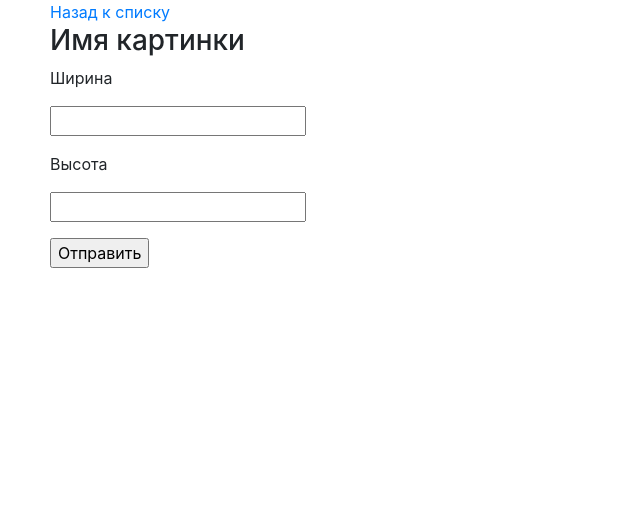
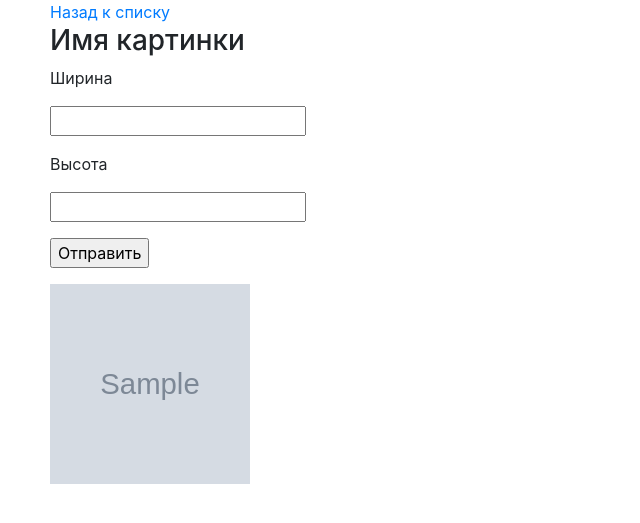
Before and after one commit to sergiishevchenko/resizer-image, a Django app: template test_project/templates/image_page.html in a window 1280 px wide. Shown: the top 523 px of the page, without its empty margins (0-640 px from the left). Run offline with Django 3.2, Linux system fonts and the light colour scheme; the template is opened without the code that fills it: most values are stand-ins (such as "Sample title", 1, 10 or a date in 2020); grey boxes marked "Sample" are stand-in pictures; parts of the project's set-up code (start-up, migrations or seed data) failed here and were passed over; some libraries are stand-ins or nearby versions.

Commit message:
fixed src

```diff
--- a/test_project/templates/image_page.html
+++ b/test_project/templates/image_page.html
@@ -11,13 +11,16 @@
         <section class="test_project" style="margin-left: 50px">
             <a href="{% url 'init' %}">Назад к списку</a>
             <h3 class="text-left">Имя картинки</h3>
-            <form enctype="multipart/form-data" method="post" >{% csrf_token %}
+            <form enctype="multipart/form-data" method="post">
+                {% csrf_token %}
                 <p class="text-left">Ширина</p>
                 <p class="text-left"><input type="text"></p>
                 <p class="text-left">Высота</p>
                 <p class="text-left"><input type="text"></p>
                 <p class="text-left"><input type="submit" value="Отправить"></p>
              </form>
+             {% load static %}
+             <img  src={% if files %}"{% static files %}"{% else %}"{% static urls %}"{% endif %} width="200" height="200">
         </section>
     </body>
 </html>
```
